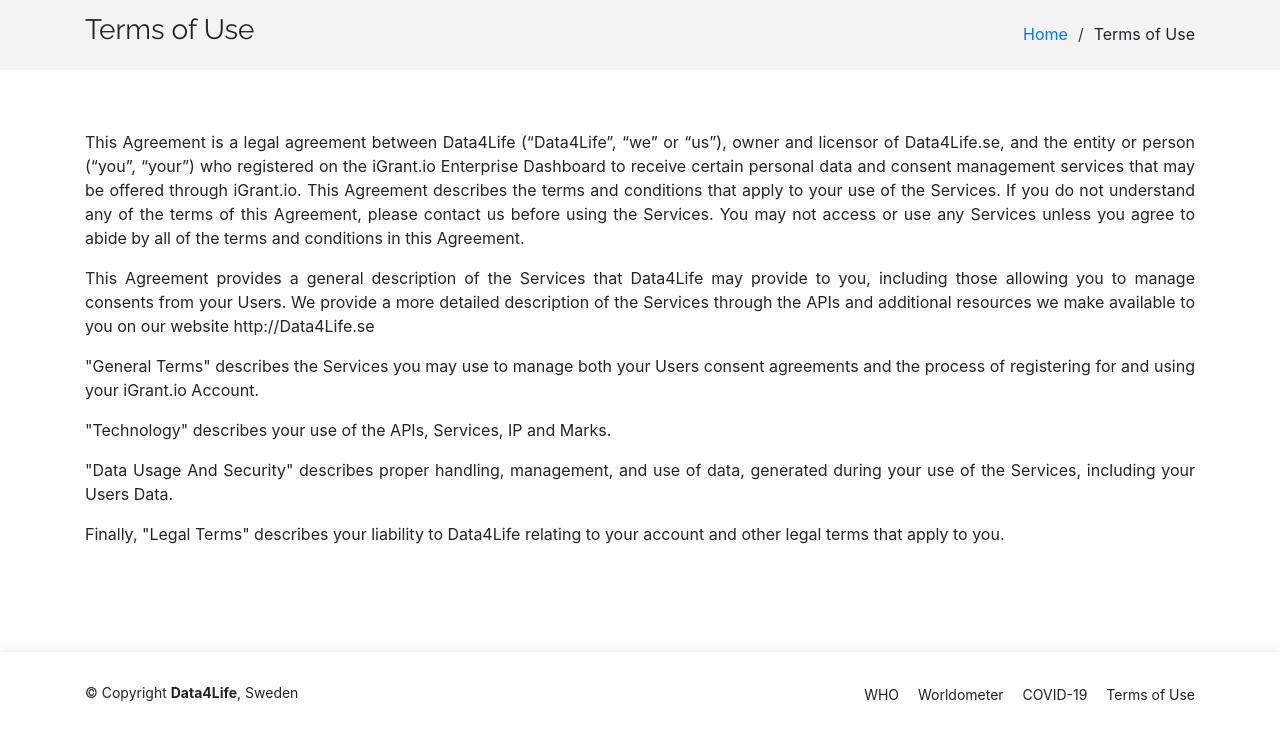
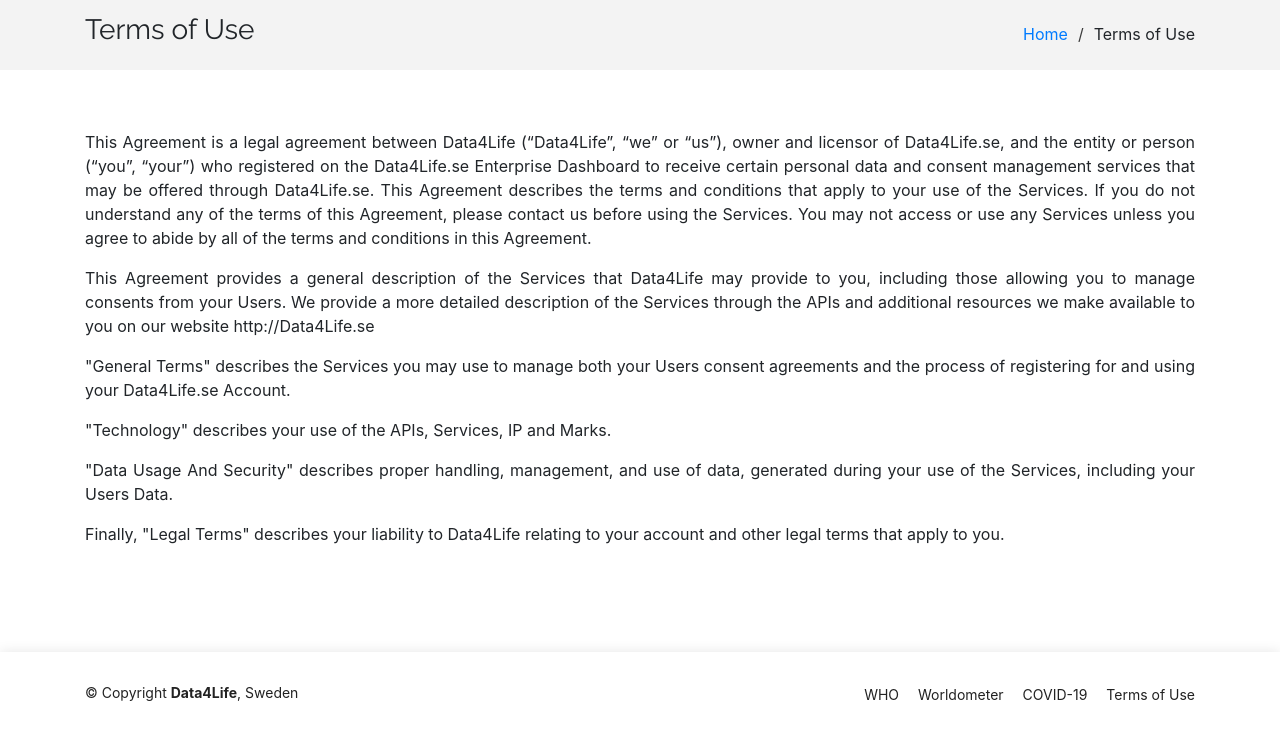
Before and after one commit to Data4Life-Initiative/landing-page, a React app: page public/Data4Life/terms.html in a window 1280 px wide. Shown: the part 82-820 px from the top of the page. Built offline with nearby package versions, Linux system fonts and the light colour scheme.

Commit message:
Terms page changed

```diff
--- a/public/Data4Life/terms.html
+++ b/public/Data4Life/terms.html
@@ -77,8 +77,8 @@
         <div class="terms-desc" data-aos="fade-up" >
            <p> This Agreement is a legal agreement between Data4Life (“Data4Life”, “we” or “us”),
             owner and licensor of Data4Life.se, and the entity or person (“you”, “your”)
-            who registered on the iGrant.io Enterprise Dashboard to receive certain personal
-            data and consent management services that may be offered through iGrant.io.
+            who registered on the Data4Life.se Enterprise Dashboard to receive certain personal
+            data and consent management services that may be offered through Data4Life.se.
             This Agreement describes the terms and conditions that apply to your use of the
             Services. If you do not understand any of the terms of this Agreement, please
             contact us before using the Services. You may not access or use any Services
@@ -90,7 +90,7 @@
             available to you on our website http://Data4Life.se</p>
 
             <p>"General Terms" describes the Services you may use to manage both your Users consent
-            agreements and the process of registering for and using your iGrant.io Account.</p>
+            agreements and the process of registering for and using your Data4Life.se Account.</p>
 
             <p>"Technology" describes your use of the APIs, Services, IP and Marks.</p>
 
```
